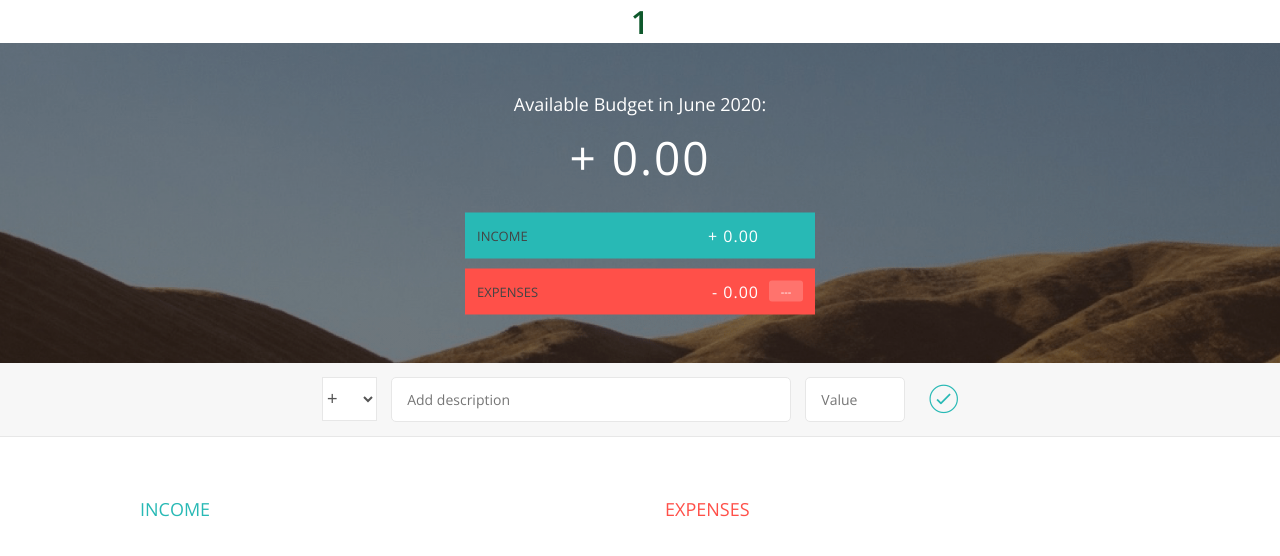
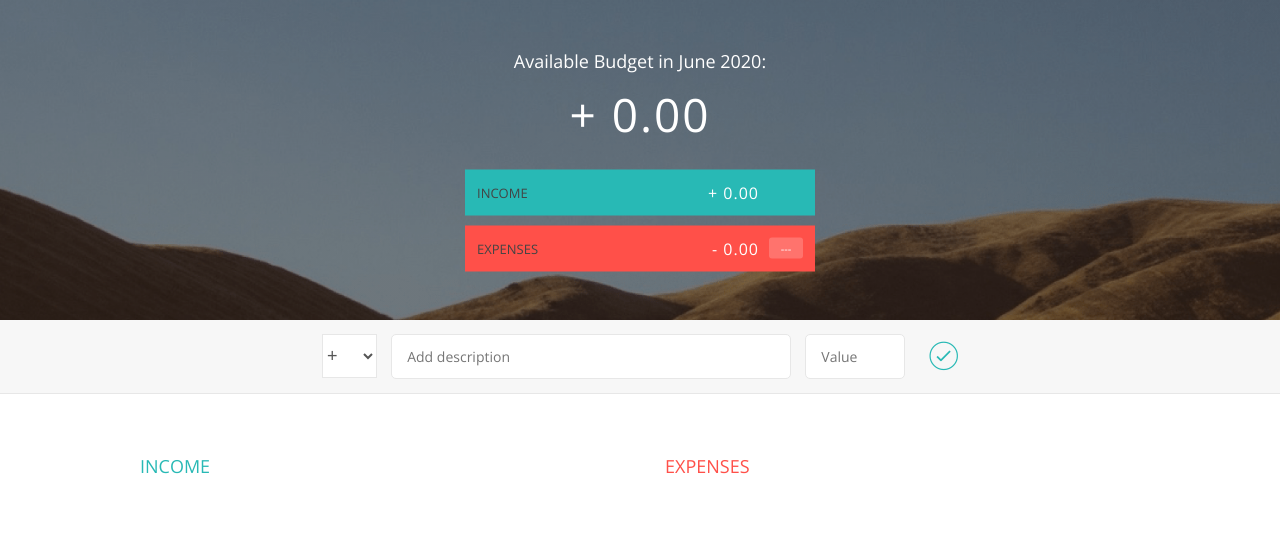
Before and after one commit to juanpablopiano/budgetapp, a plain HTML site: page index.html in a window 1280 px wide. Drawn offline with nearby package versions, Linux system fonts and the light colour scheme.

Commit message:
Fix vue header

```diff
--- a/index.html
+++ b/index.html
@@ -12,9 +12,9 @@
     </head>
     <body>
         <!-- vue layout -->
-        <div id="app">
+        <!-- <div id="app">
             <h1 class="myheader">{{ nombre }}</h1>
-        </div>
+        </div> -->
         <!-- vue layout end -->
 
         <div class="top">
```
